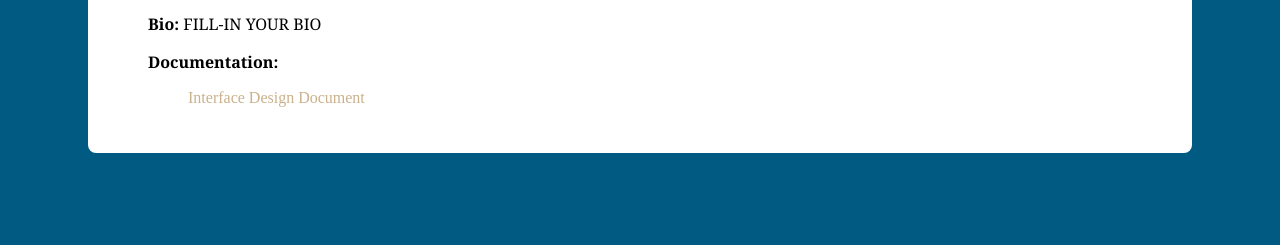
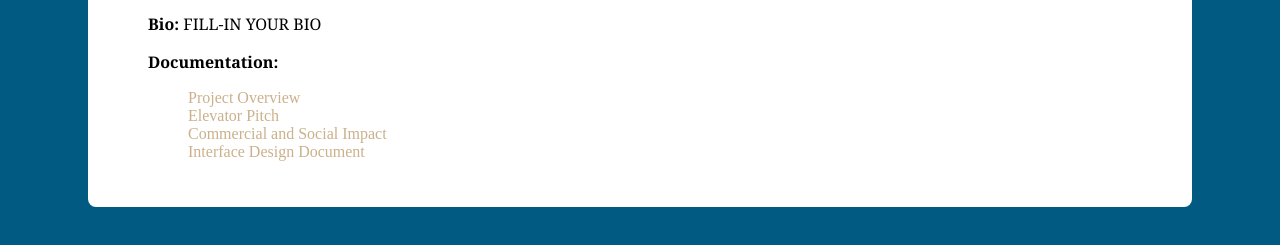
Before and after one commit to gw-cs-sd/sd-18-ezstack, a plain HTML site: page index.html in a window 1280 px wide. Shown: the part 229-474 px from the top of the page. Drawn offline with Linux system fonts and the light colour scheme.

Commit message:
fixing webpage to show all of our previous assignments

```diff
--- a/index.html
+++ b/index.html
@@ -82,7 +82,10 @@ a {
 					<p>
 						<strong>Documentation:</strong>
 						<ul>
-							<a href="docs/InterfaceDesignDocument.pdf">Interface Design Document</a>
+							<a href="docs/writing1.pdf">Project Overview</a> <br />
+							<a href="docs/writing2.pdf">Elevator Pitch</a> <br />
+							<a href="docs/writing3.pdf">Commercial and Social Impact</a> <br />
+							<a href="docs/InterfaceDesignDocument.pdf">Interface Design Document</a> <br />
 						</ul>
 
 						<!--
```
Also changed, not shown: 4 other files.
